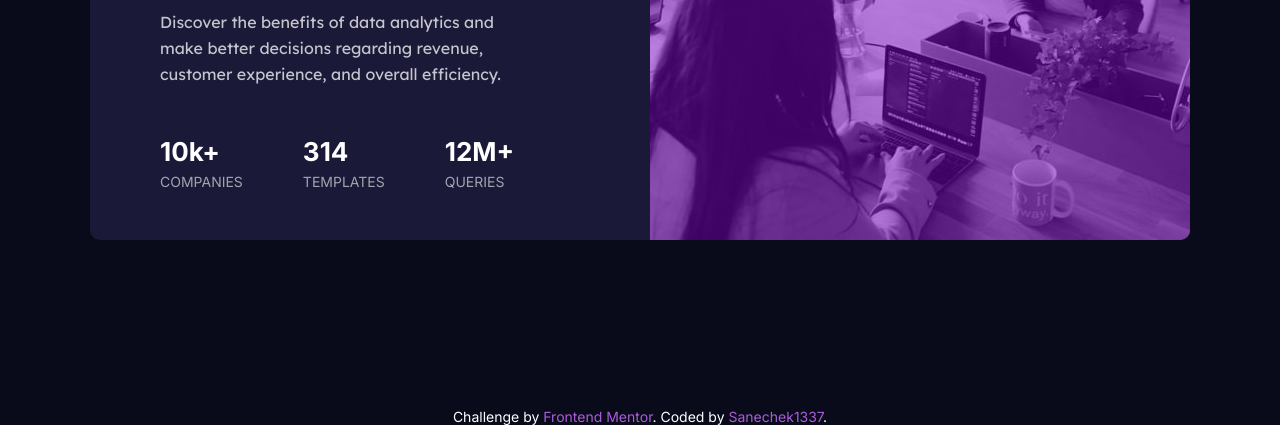
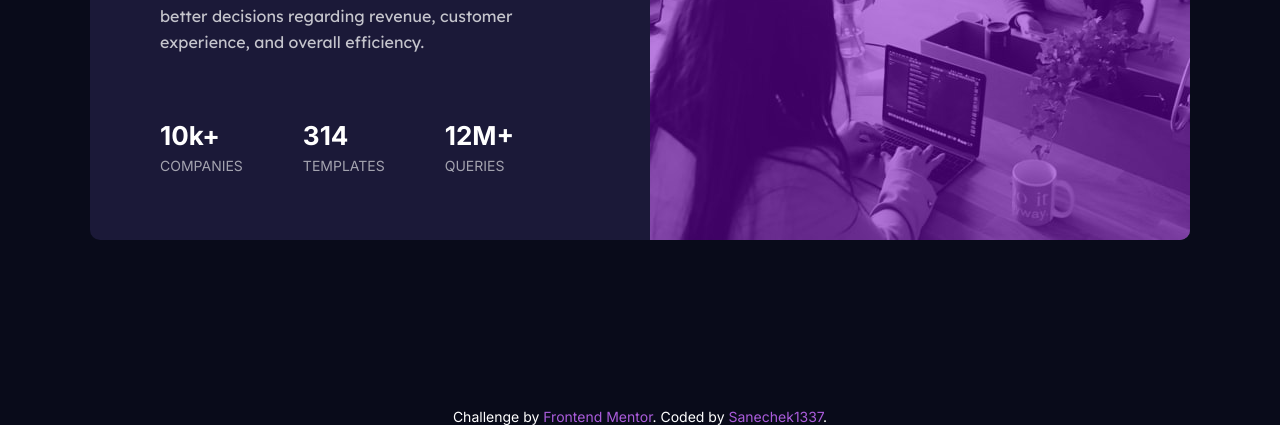
Before and after one commit to Sanechek1337/stats_preview, a plain HTML site: page index.html in a window 1280 px wide. Shown: the part 376-801 px from the top of the page. Drawn offline with nearby package versions, Linux system fonts and the light colour scheme; files that its build step writes are made by us from their sources.

Commit message:
Update style.scss

```diff
--- a/#source/scss/style.scss
+++ b/#source/scss/style.scss
@@ -1,7 +1,3 @@
-//Для того, чтобы не создавался еще один css файл(в данном случае
-//создастся файл nullstyle.css в папке css, нужно задавать имя подключаемым файлам
-//с "_" впереди, а импортировать без расширения
-//Пример: @import "_nullstyle"
 // Файл обнуляющих стилей
 @import url("https://fonts.googleapis.com/css2?family=Inter:wght@400;700&family=Lexend+Deca&display=swap");
 
@@ -44,7 +40,7 @@ body {
 	display: flex;
 	flex-direction: column;
 	justify-content: space-evenly;
-	padding: 0 120px 0px 70px;
+	padding: 0 100px 0px 70px;
 	flex: 1 1 auto;
 }
 @media (max-width: 400px) {
```
